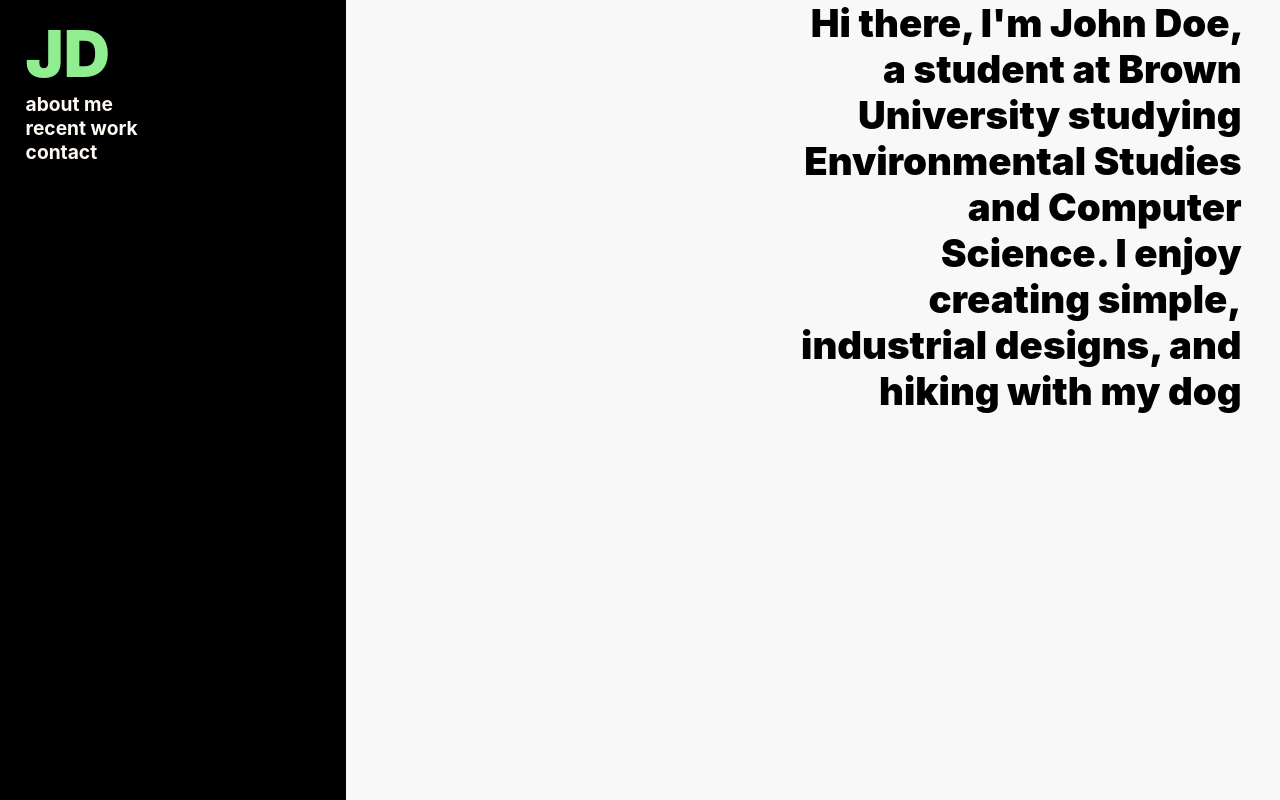
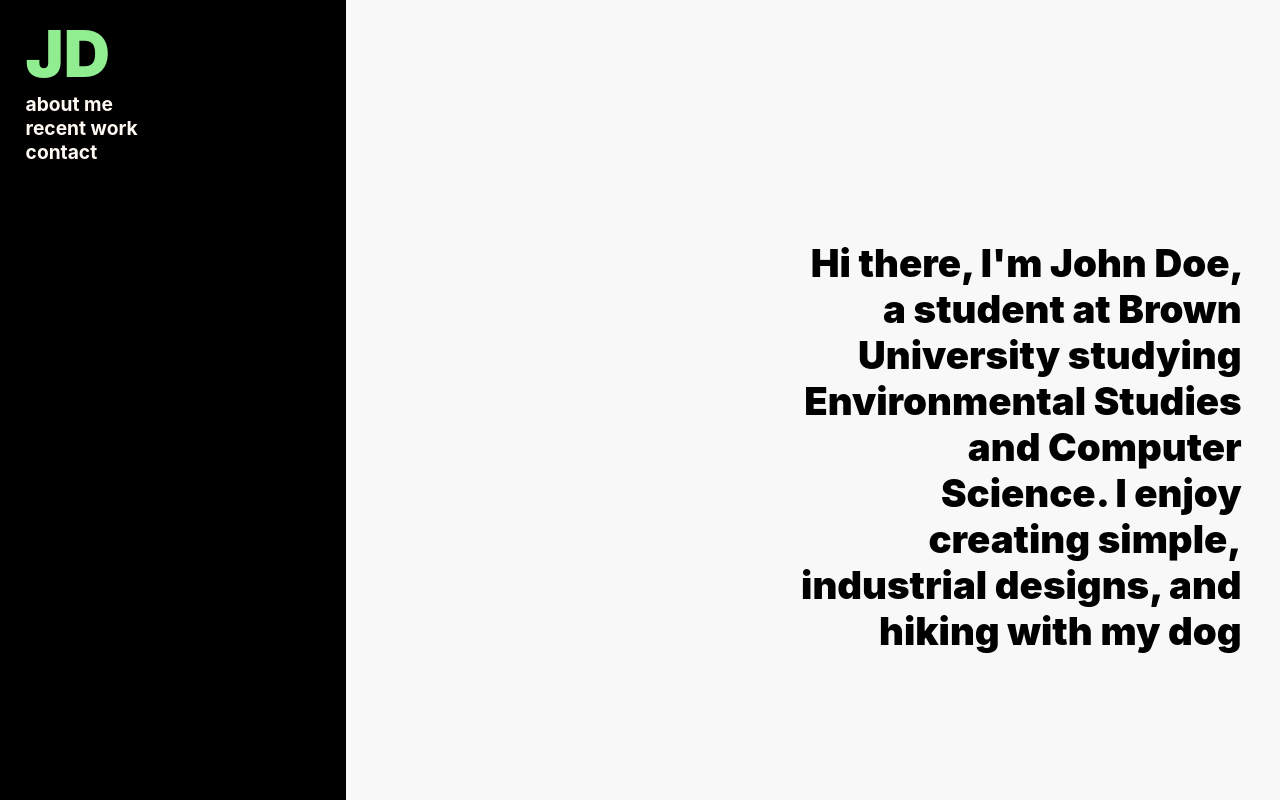
Before and after one commit to RotundGoose555/portfolio, a React (Create React App) app: page / in a window 1280 px wide. Built offline with nearby package versions, Linux system fonts and the light colour scheme.

Commit message:
Update AboutMe.css

```diff
--- a/src/CSS/AboutMe.css
+++ b/src/CSS/AboutMe.css
@@ -3,7 +3,7 @@
     flex-direction: row-reverse;
     width: 100%;
     height:100%;
-    padding-top: 30evh;
+    padding-top: 30vh;
     padding-right: 2.4em;
 }
 
```
